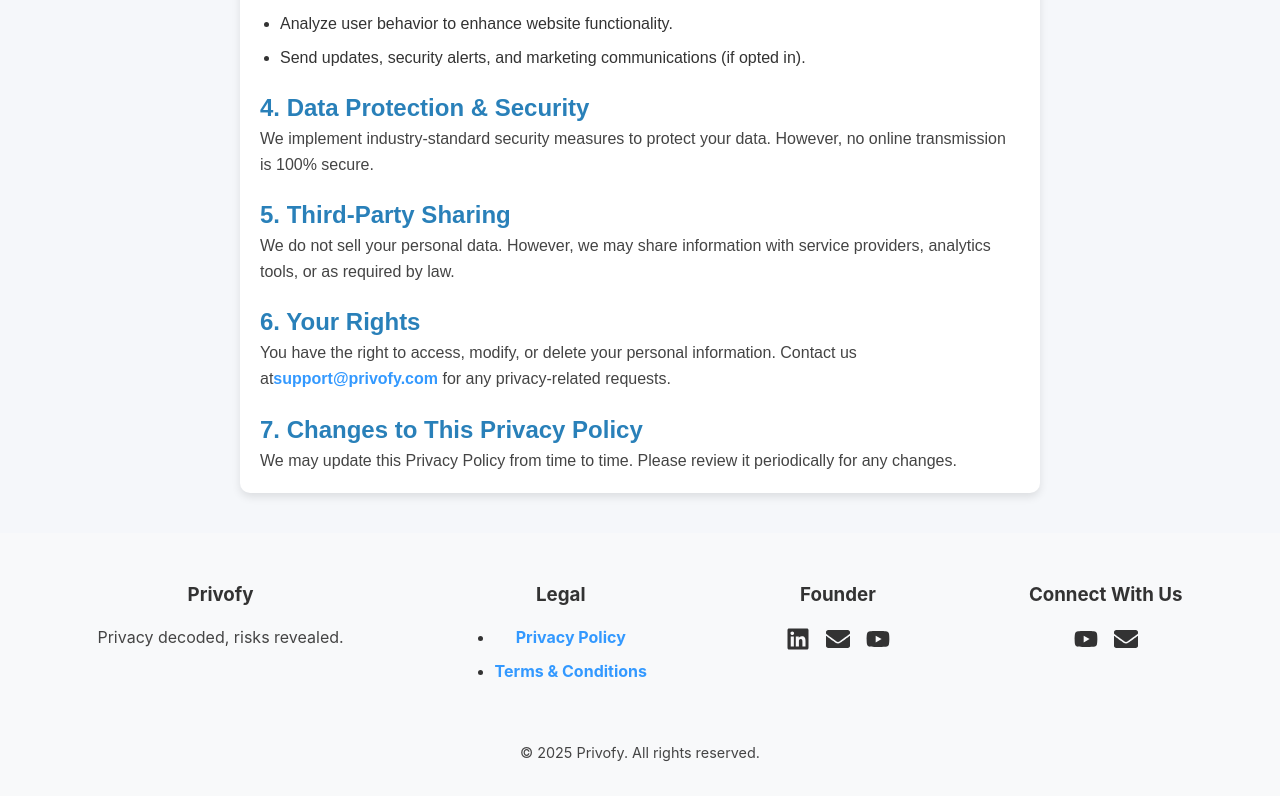
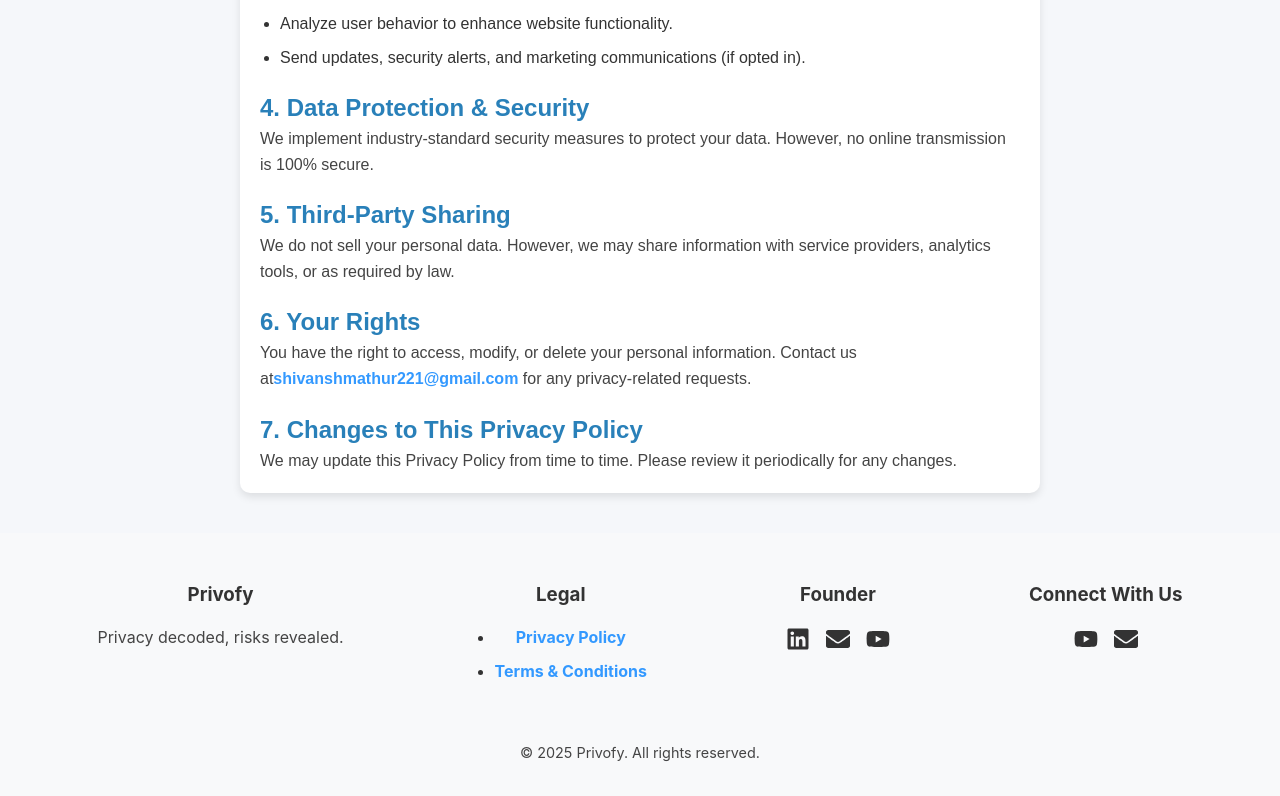
Before and after one commit to ShivanshCoding36/Privofy, a React (Create React App) app: page /privacy-policy in a window 1280 px wide. Shown: the part 618-1414 px from the top of the page. Built offline with nearby package versions, Linux system fonts and the light colour scheme; no server answers.

Commit message:
Update PrivacyPolicy.jsx

```diff
--- a/src/pages/PrivacyPolicy.jsx
+++ b/src/pages/PrivacyPolicy.jsx
@@ -44,7 +44,7 @@ const PrivacyPolicy = () => {
       <h2>6. Your Rights</h2>
       <p>
         You have the right to access, modify, or delete your personal information. Contact us at
-        <a href="mailto:support@privofy.com">support@privofy.com</a> for any privacy-related requests.
+        <a href="mailto:shivanshmathur221@gmail.com">shivanshmathur221@gmail.com</a> for any privacy-related requests.
       </p>
 
       <h2>7. Changes to This Privacy Policy</h2>
```
